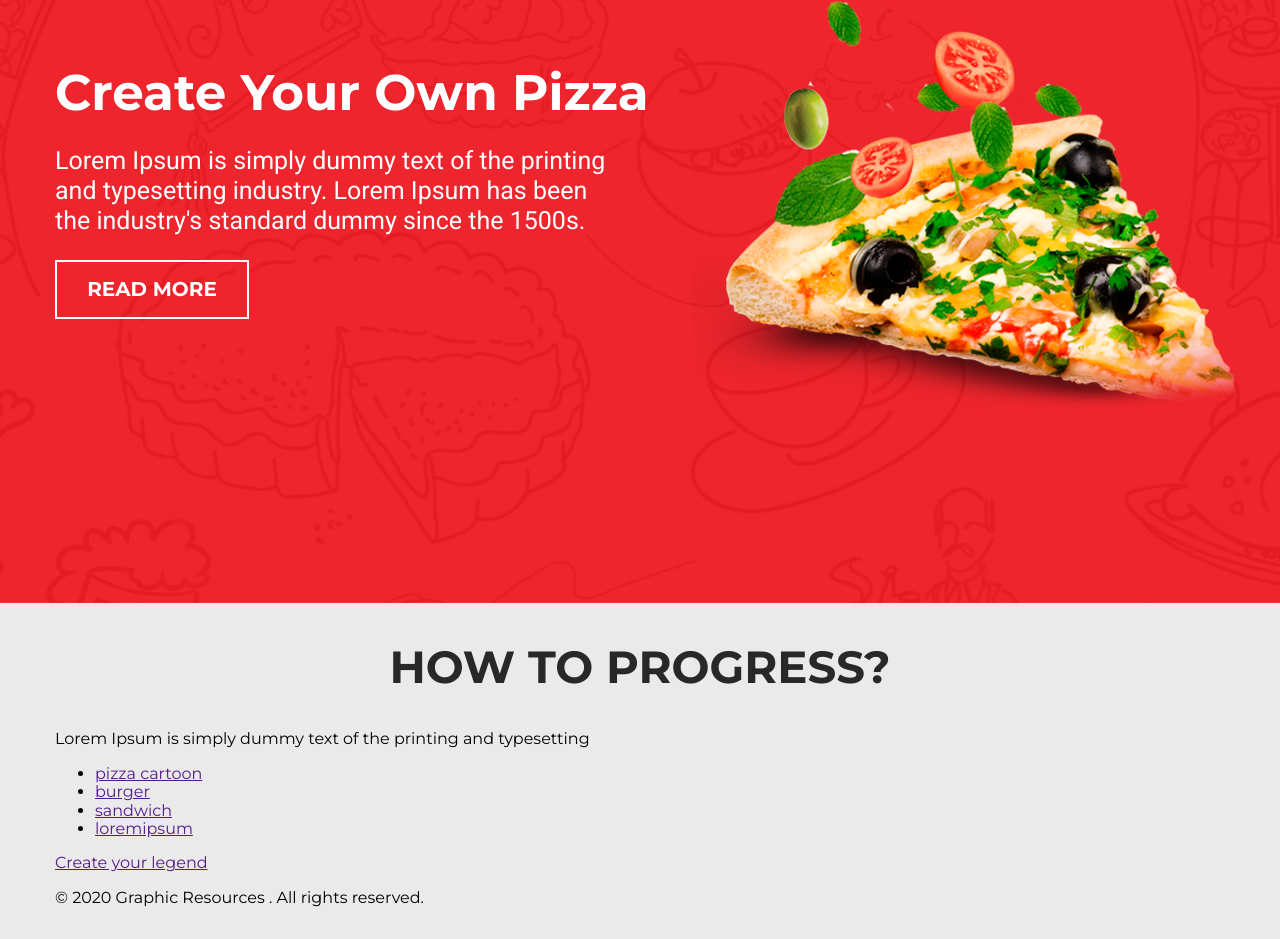
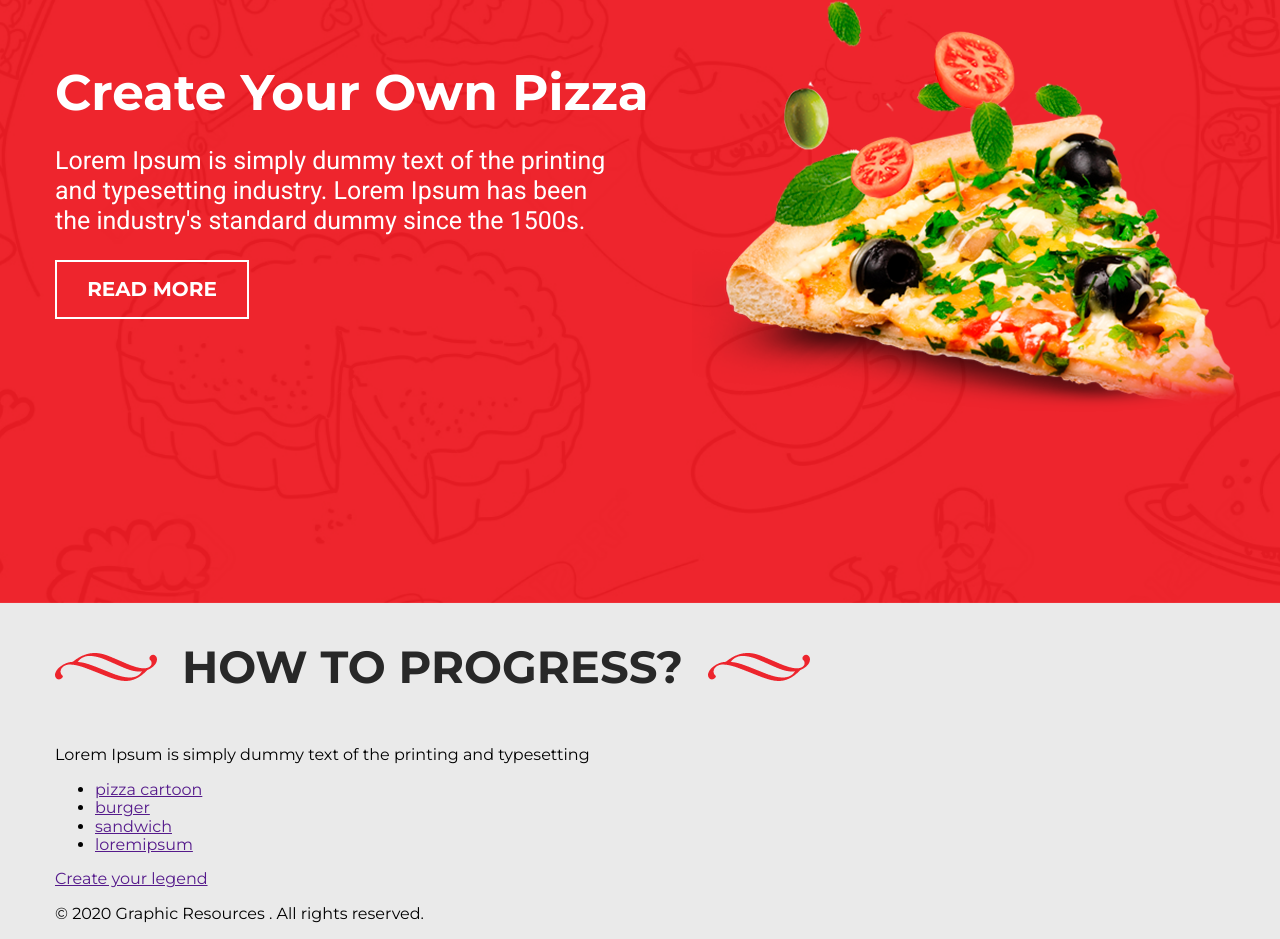
Before and after one commit to Denizka79/pizza, a plain HTML site: page index.html in a window 1280 px wide. Shown: the part 357-1296 px from the top of the page. Drawn offline with Linux system fonts and the light colour scheme.

Commit message:
Add h1 before and after pseudo-elements

```diff
--- a/css/style.css
+++ b/css/style.css
@@ -106,4 +106,26 @@ body {
     text-transform: uppercase;
     font-weight: 700;
     text-align: center;
+    position: relative;
+    display: inline-block;
+    padding-left: 127px;
+    padding-right: 127px;
 }
+
+.h2::before, .h2::after {
+    content: '';
+    position: absolute;
+    background-image: url(../img/item.png);
+    display: block;
+    width: 102px;
+    height: 28px;
+    top: calc(50% - 14px);
+}
+
+.h2::before {
+    left: 0;
+}
+
+.h2.h2::after {
+    right: 0;
+}
```
